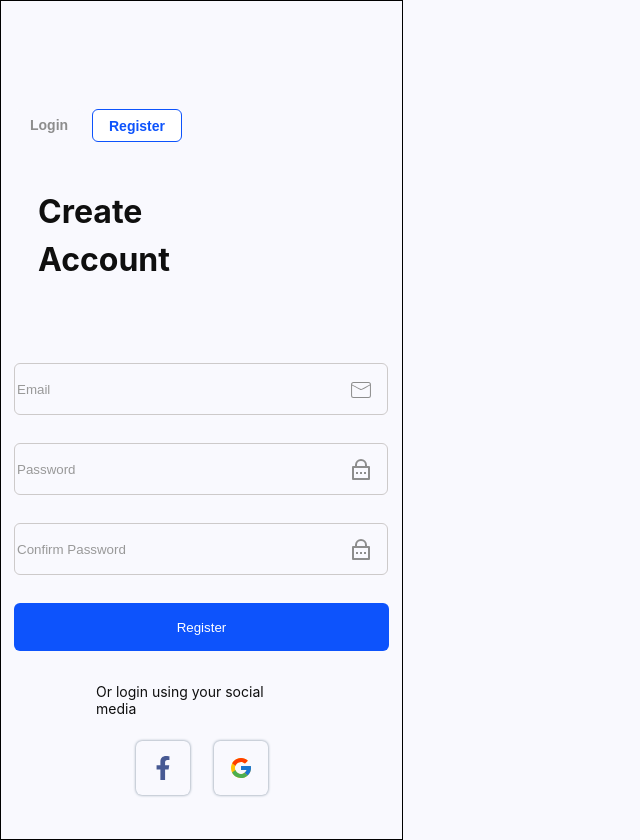
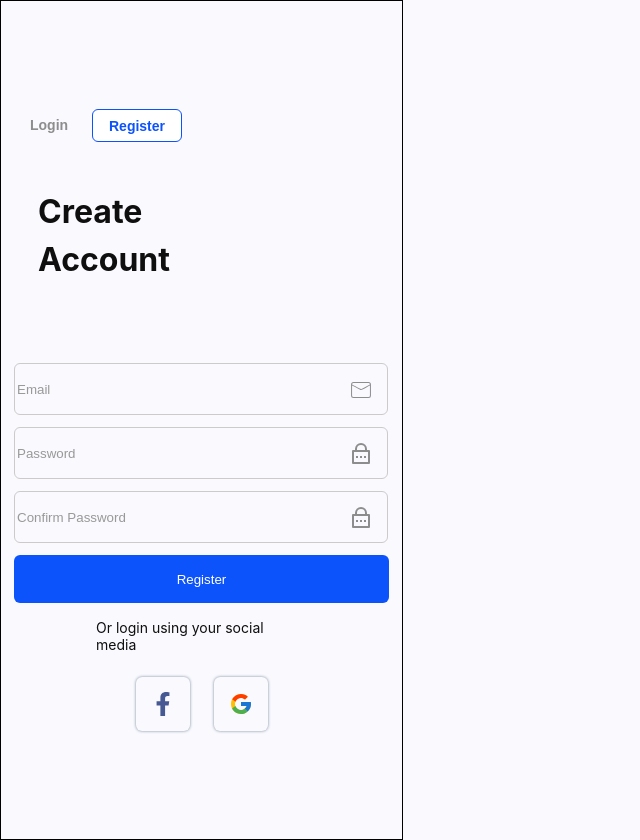
Before and after one commit to zaid-kh/Help-Doc, a React (Vite) app: page /auth in a window 1280 px wide. Both pictures are taken after a click on the button "Login". Shown: the whole page, without its empty margins (0-640 px from the left). Built offline with nearby package versions, Linux system fonts and the light colour scheme; no server answers.

Commit message:
final commit

```diff
--- a/src/components/Login/LoginMain.css
+++ b/src/components/Login/LoginMain.css
@@ -100,10 +100,9 @@ form input[type="submit"] {
     display: flex;
     flex-direction: column;
     align-items: center;
-    gap: 32px;
-    position: relative;
-    min-width: 100% ;
-    margin: 0;
+    justify-content: start;
+    gap: 16px;
+    min-width: 100%;
 
 }
 .forgot-password {
```
